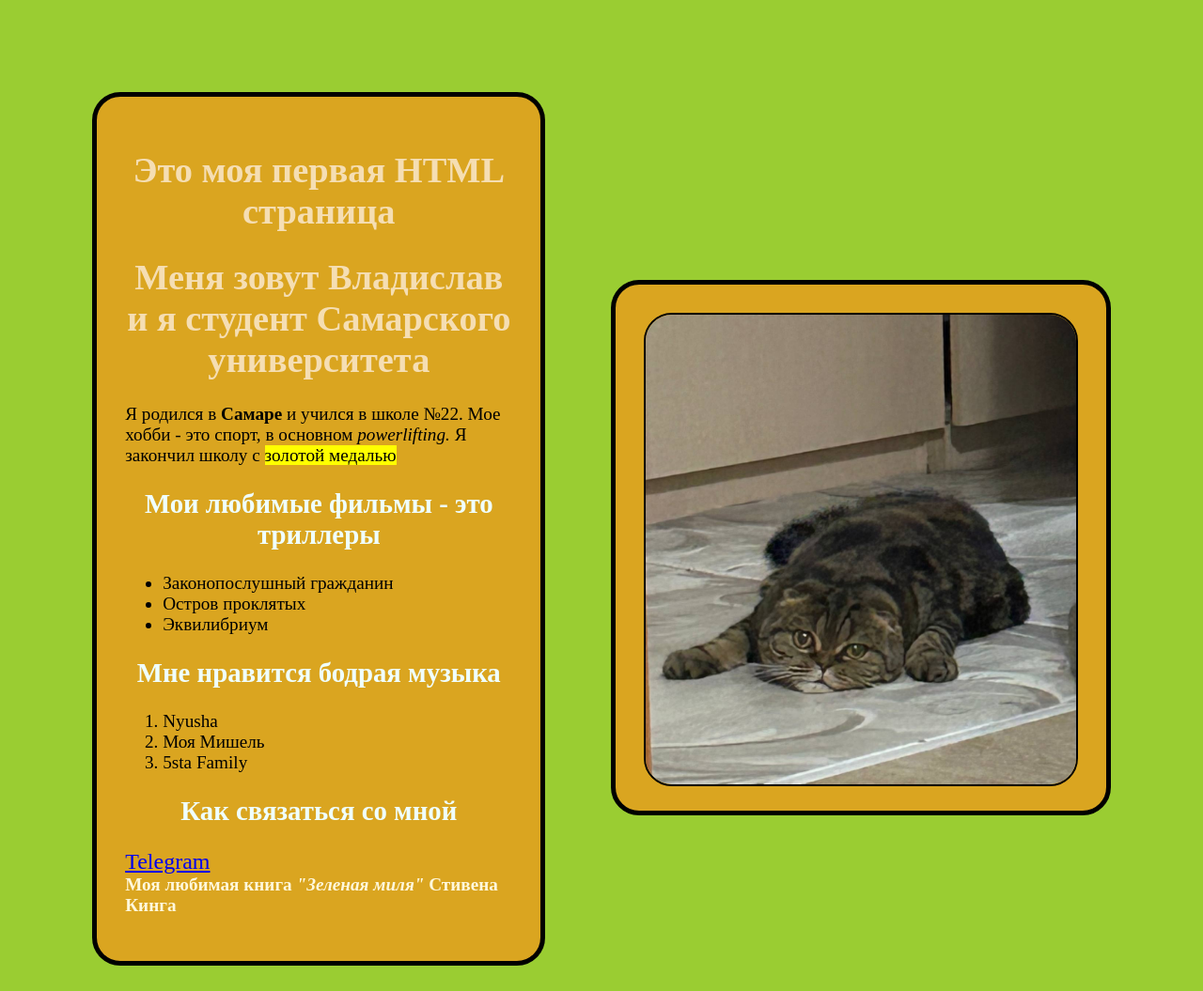
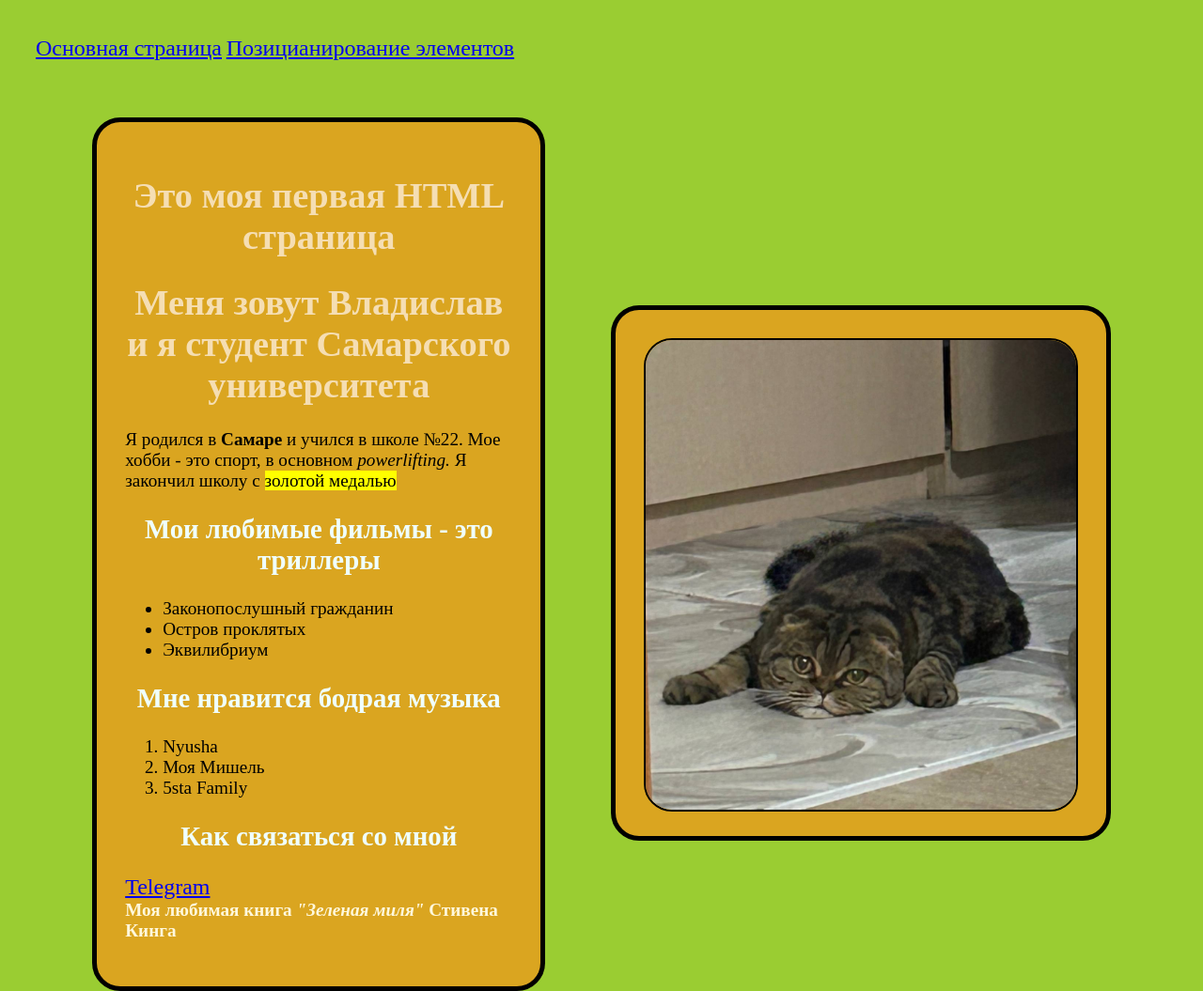
Before and after one commit to thecztery/-, a plain HTML site: page HTMLlab2.html in a window 1280 px wide. Shown: the whole page at 94% size. Drawn offline with Linux system fonts and the light colour scheme; files whose address does not match are found by name.

Commit message:
Add files via upload

```diff
--- a/HTMLlab2.html
+++ b/HTMLlab2.html
@@ -2,10 +2,14 @@
 <html lang="ru">
     <head>
         <meta http-equiv="Content-Type" content="text/html; charset=utf-8">
-        <title>Лабораторная работа 1</title>
+        <title>Лабораторная работа 2</title>
         <link rel="stylesheet" href="style.css" />
     </head>
     <body>
+        <div class="header">
+            <a href="HTMLlab2.html">Основная страница</a>
+            <a href="HTMLlab3.html">Позицианирование элементов</a>
+        </div>
         <div class="content">
         <div class="content-left">
         <h1>Это моя первая HTML страница</h1>
```
